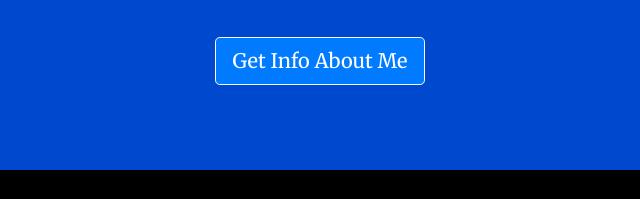
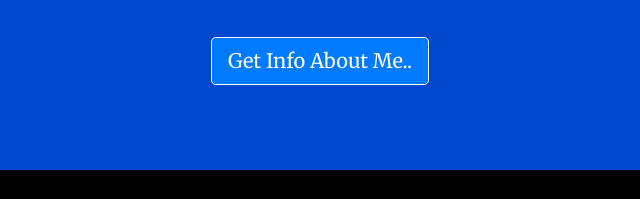
Before and after one commit to med3633/node_project, a website: page views/index.html in a window 1280 px wide. Shown: the part 218-417 px from the top of the page, 320-960 px from the left. Drawn offline with nearby package versions, Linux system fonts and the light colour scheme.

Commit message:
update interface .....................

```diff
--- a/views/index.html
+++ b/views/index.html
@@ -32,7 +32,7 @@
             <h1>Want to Know About Me?</h1>
             <p>Are you ready to know about me??</p>
             <br>
-            <p><a class="btn btn-primary btn-lg" href="/sharks" role="button">Get Info About Me</a>
+            <p><a class="btn btn-primary btn-lg" href="/sharks" role="button">Get Info About Me..</a>
             </p>
         </div>
     </div>
```
